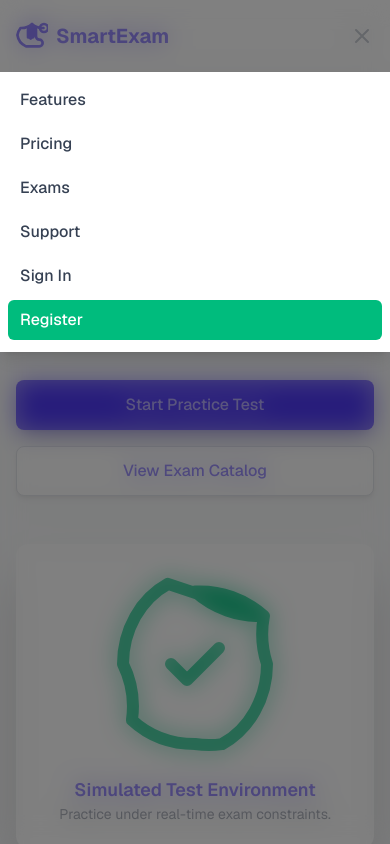
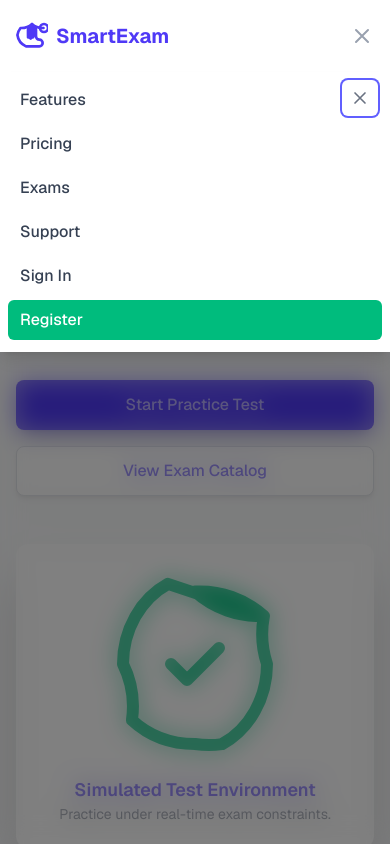
Before and after one commit to emteezet/SmartExam, a Next.js app: page / in a window 390 px wide. Both pictures are taken after a click on the button "Toggle menu". Shown: the top 844 px of the page. Built offline with nearby package versions, Linux system fonts and the light colour scheme.

Commit message:
Re-add in-menu close button; limit backdrop to below header to avoid blurring header

```diff
--- a/app/components/Header.jsx
+++ b/app/components/Header.jsx
@@ -193,10 +193,11 @@ const Header = () => {
           </div>
         </div>
 
-        {/* Backdrop (click to close) */}
+        {/* Backdrop (click to close) - starts below header so header isn't blurred */}
         <div
-          className="fixed inset-0 bg-black backdrop-blur-md z-40"
+          className="fixed left-0 right-0 bottom-0 bg-black backdrop-blur-md z-40"
           style={{
+            top: menuTop ? `${menuTop}px` : "0px",
             opacity: open ? 0.5 : 0,
             transition: "opacity 200ms ease",
             pointerEvents: open ? "auto" : "none",
@@ -222,6 +223,16 @@ const Header = () => {
           }}
           aria-hidden={!open}
         >
+          {/* In-menu close button (visible inside the menu) */}
+          <button
+            onClick={() => setOpen(false)}
+            aria-label="Close menu"
+            className="absolute top-2 right-3 inline-flex items-center justify-center p-2 rounded-md text-gray-500 hover:bg-gray-100 focus:outline-none focus:ring-2 focus:ring-indigo-500"
+          >
+            <svg className="h-5 w-5" xmlns="http://www.w3.org/2000/svg" fill="none" viewBox="0 0 24 24" stroke="currentColor">
+              <path strokeLinecap="round" strokeLinejoin="round" strokeWidth="2" d="M6 18L18 6M6 6l12 12" />
+            </svg>
+          </button>
           <div className="space-y-1 px-2 pt-2 pb-3">
             {items.map((item) =>
               item === "Exams" ? (
```
